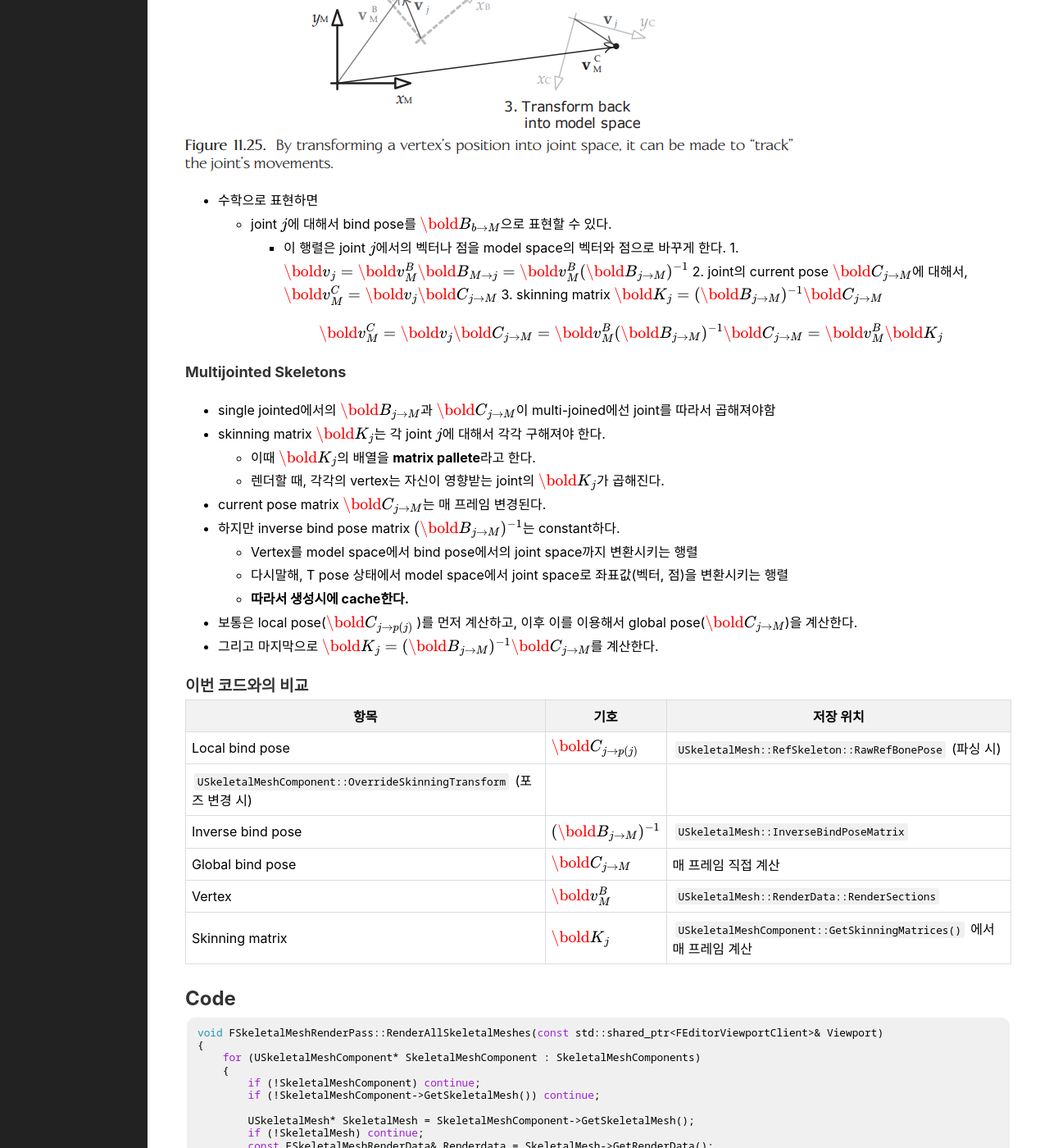
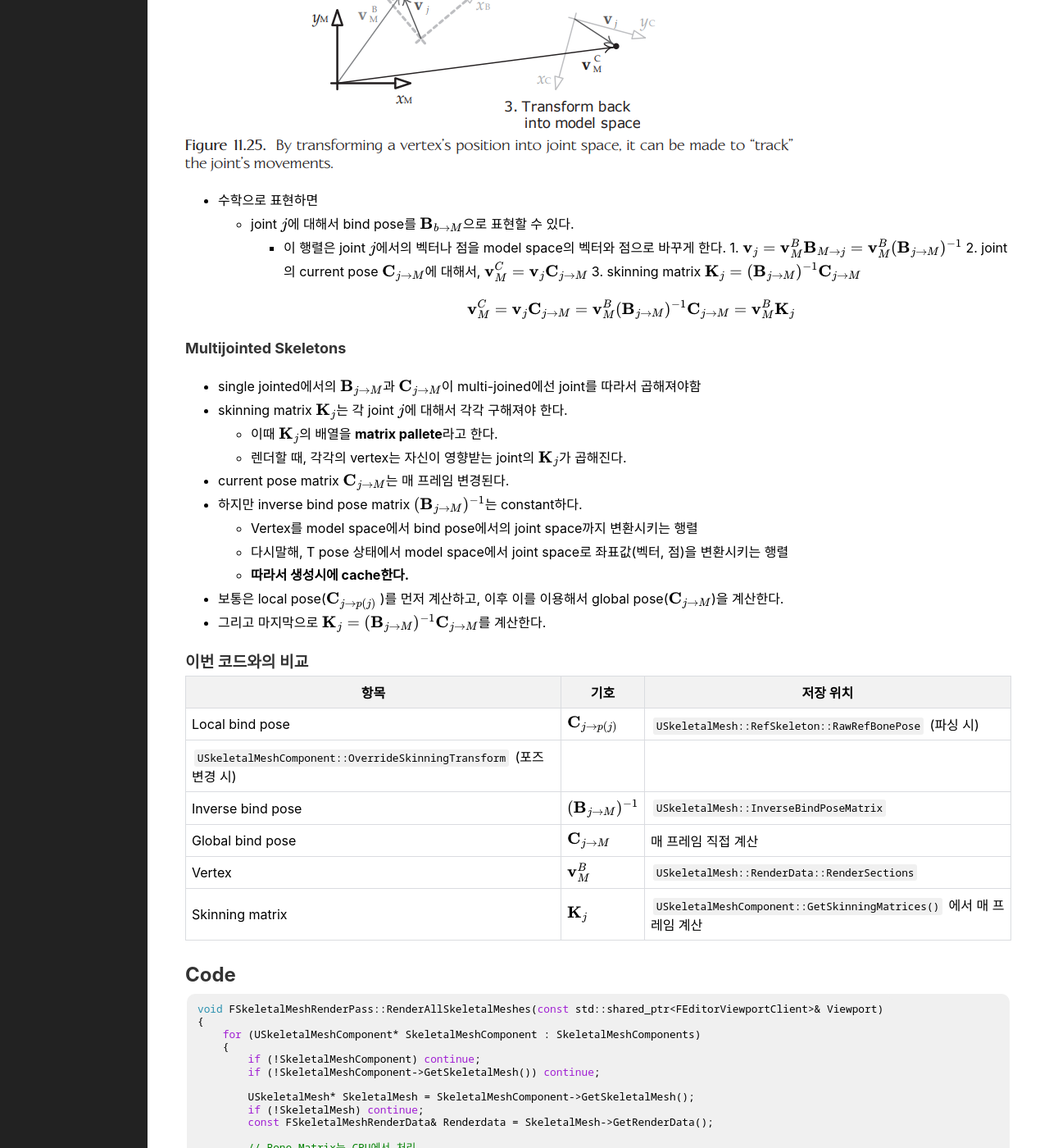
Before and after one commit to jiwon1304/jiwon1304.github.io, a Jekyll site: the page built from _posts/2025-05-08-skeletal-mesh.markdown, in a window 1280 px wide and 1400 px high, scrolled down 3833 px. Shown: the whole window at 82% size. Built offline with Jekyll 4.4.1, drawn with Linux system fonts in a browser that asks for light colours; some web fonts are replaced; formulas are drawn with MathJax 3; some of the changed text lies outside the part shown.

Commit message:
bold text 수정

```diff
--- a/_posts/2025-05-08-skeletal-mesh.markdown
+++ b/_posts/2025-05-08-skeletal-mesh.markdown
@@ -72,56 +72,56 @@ FBX에는 정점(vertex)을 두 가지 형태로 관리한다. 정점의 위치
 - 두 개의 좌표계를 이용 : Model Space($M$), Joint Space($J$)
 - bind pose($B$), current pose($C$) : animation 전과 후
 
-- bind pose의 모델 좌표계에 존재하는 vertex $\bold v_M^B$ 에 대해서, 모델 좌표계에서의 새로운 위치 $\bold v_M^C$를 구하고 싶다.
+- bind pose의 모델 좌표계에 존재하는 vertex $\mathbf v_M^B$ 에 대해서, 모델 좌표계에서의 새로운 위치 $\mathbf v_M^C$를 구하고 싶다.
 - **joint space에서의 vertex는 joint가 어떻게 변형되든지 항상 유지된다.**  이 점을 이용하면
     1. model space의 bind pose position에 위치한 vertex를 joint space로 변환시킨다.
     2. joint를 current pose로 이동시킨다.
     3. 다시 vertex를 model space로 변환시킨다.
 
 - 이를 숫자로 표현하면
-    1. $\bold v_M^B(4,6)$을 joint space에서의 위치인 $\bold v_j(1,3)$으로 변환한다.
-        - 이제 joint가 얼마나 움직이든 $\bold v_j=(1,3)$은 변하지 않는다.
-    2. joint를 움직인다. 이 때 $\bold v_M^C$는 $(18,2)$로 이동한다.
+    1. $\mathbf v_M^B(4,6)$을 joint space에서의 위치인 $\mathbf v_j(1,3)$으로 변환한다.
+        - 이제 joint가 얼마나 움직이든 $\mathbf v_j=(1,3)$은 변하지 않는다.
+    2. joint를 움직인다. 이 때 $\mathbf v_M^C$는 $(18,2)$로 이동한다.
     3. 여기서 $(4,6)$을 $(18,2)$로 옮기는 것이 skinning transformation이다
 
 ![img39.png](/assets/img39.png)
 
 - 수학으로 표현하면
-    - joint $j$에 대해서 bind pose를 $\bold B_{b\rightarrow M}$으로 표현할 수 있다.
+    - joint $j$에 대해서 bind pose를 $\mathbf B_{b\rightarrow M}$으로 표현할 수 있다.
         - 이 행렬은 joint $j$에서의 벡터나 점을 model space의 벡터와 점으로 바꾸게 한다.
-    1. $\bold v_j = \bold v_M^B \bold B_{M\rightarrow j} = \bold v_M^B (\bold B_{j\rightarrow M})^{-1}$
-    2. joint의 current pose $\bold C_{j\rightarrow M}$에 대해서, $\bold v_M^C = \bold v_j \bold C_{j\rightarrow M}$
-    3. skinning matrix $\bold K_j = (\bold B_{j\rightarrow M})^{-1} \bold C_{j\rightarrow M}$
+    1. $\mathbf v_j = \mathbf v_M^B \mathbf B_{M\rightarrow j} = \mathbf v_M^B (\mathbf B_{j\rightarrow M})^{-1}$
+    2. joint의 current pose $\mathbf C_{j\rightarrow M}$에 대해서, $\mathbf v_M^C = \mathbf v_j \mathbf C_{j\rightarrow M}$
+    3. skinning matrix $\mathbf K_j = (\mathbf B_{j\rightarrow M})^{-1} \mathbf C_{j\rightarrow M}$
 
         $$
-        \bold v_M^C = \bold v_j \bold C_{j\rightarrow M} = \bold v_M^B (\bold B_{j\rightarrow M})^{-1} \bold C_{j\rightarrow M} = \bold v_M^B \bold K_j
+        \mathbf v_M^C = \mathbf v_j \mathbf C_{j\rightarrow M} = \mathbf v_M^B (\mathbf B_{j\rightarrow M})^{-1} \mathbf C_{j\rightarrow M} = \mathbf v_M^B \mathbf K_j
         $$
 
 
 ### Multijointed Skeletons
 
-- single jointed에서의 $\bold B_{j\rightarrow M}$과 $\bold C_{j \rightarrow M}$이 multi-joined에선 joint를 따라서 곱해져야함
-- skinning matrix $\bold K_j$는 각 joint $j$에 대해서 각각 구해져야 한다.
-    - 이때 $\bold K_j$의 배열을 **matrix pallete**라고 한다.
-    - 렌더할 때, 각각의 vertex는 자신이 영향받는 joint의 $\bold K_j$가 곱해진다.
-- current pose matrix $\bold C_{j \rightarrow M}$는 매 프레임 변경된다.
-- 하지만 inverse bind pose matrix $(\bold B_{j\rightarrow M})^{-1}$는 constant하다.
+- single jointed에서의 $\mathbf B_{j\rightarrow M}$과 $\mathbf C_{j \rightarrow M}$이 multi-joined에선 joint를 따라서 곱해져야함
+- skinning matrix $\mathbf K_j$는 각 joint $j$에 대해서 각각 구해져야 한다.
+    - 이때 $\mathbf K_j$의 배열을 **matrix pallete**라고 한다.
+    - 렌더할 때, 각각의 vertex는 자신이 영향받는 joint의 $\mathbf K_j$가 곱해진다.
+- current pose matrix $\mathbf C_{j \rightarrow M}$는 매 프레임 변경된다.
+- 하지만 inverse bind pose matrix $(\mathbf B_{j\rightarrow M})^{-1}$는 constant하다.
     - Vertex를 model space에서 bind pose에서의 joint space까지 변환시키는 행렬
     - 다시말해, T pose 상태에서 model space에서 joint space로 좌표값(벡터, 점)을 변환시키는 행렬
     - **따라서 생성시에 cache한다.**
-- 보통은 local pose($\bold C_{j\rightarrow p(j)}$ )를 먼저 계산하고, 이후 이를 이용해서 global pose($\bold C_{j\rightarrow M}$)을 계산한다.
-- 그리고 마지막으로 $\bold K_j = (\bold B_{j\rightarrow M})^{-1} \bold C_{j\rightarrow M}$를 계산한다.
+- 보통은 local pose($\mathbf C_{j\rightarrow p(j)}$ )를 먼저 계산하고, 이후 이를 이용해서 global pose($\mathbf C_{j\rightarrow M}$)을 계산한다.
+- 그리고 마지막으로 $\mathbf K_j = (\mathbf B_{j\rightarrow M})^{-1} \mathbf C_{j\rightarrow M}$를 계산한다.
 
 ## 이번 코드와의 비교
 
 | 항목 | 기호 | 저장 위치 |
 | --- | --- | --- |
-| Local bind pose | $\bold C_{j\rightarrow p(j)}$  | `USkeletalMesh::RefSkeleton::RawRefBonePose` (파싱 시)
+| Local bind pose | $\mathbf C_{j\rightarrow p(j)}$  | `USkeletalMesh::RefSkeleton::RawRefBonePose` (파싱 시)
 `USkeletalMeshComponent::OverrideSkinningTransform` (포즈 변경 시) |
-| Inverse bind pose | $(\bold B_{j\rightarrow M})^{-1}$ | `USkeletalMesh::InverseBindPoseMatrix` |
-| Global bind pose | $\bold C_{j\rightarrow M}$  | 매 프레임 직접 계산 |
-| Vertex | $\bold v_M^B$ | `USkeletalMesh::RenderData::RenderSections`  |
-| Skinning matrix | $\bold K_j$  | `USkeletalMeshComponent::GetSkinningMatrices()` 에서 매 프레임 계산 |
+| Inverse bind pose | $(\mathbf B_{j\rightarrow M})^{-1}$ | `USkeletalMesh::InverseBindPoseMatrix` |
+| Global bind pose | $\mathbf C_{j\rightarrow M}$  | 매 프레임 직접 계산 |
+| Vertex | $\mathbf v_M^B$ | `USkeletalMesh::RenderData::RenderSections`  |
+| Skinning matrix | $\mathbf K_j$  | `USkeletalMeshComponent::GetSkinningMatrices()` 에서 매 프레임 계산 |
 
 # Code
 
```
